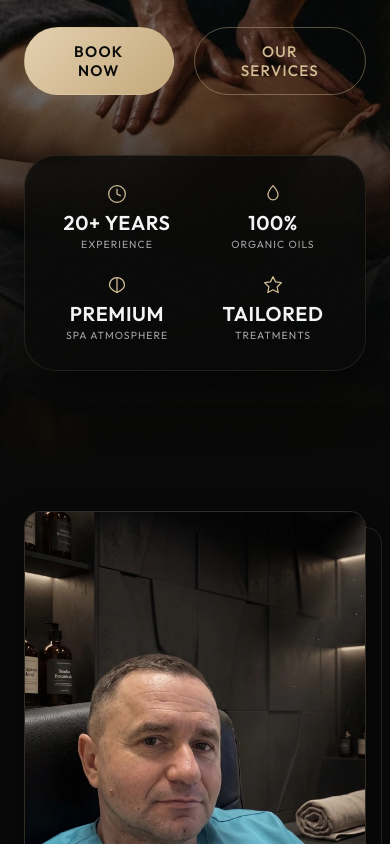
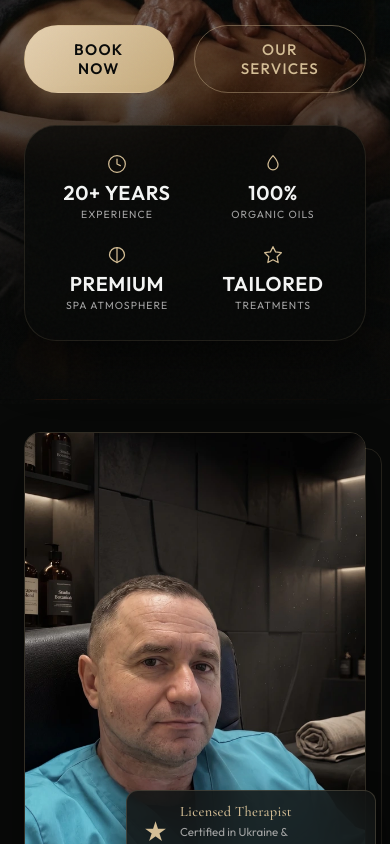
Before and after one commit to echopro-create/andrey-bygg, a Next.js app: page /en in a window 390 px wide. Shown: the part 440-1284 px from the top of the page. Built offline with nearby package versions, Linux system fonts and the light colour scheme; no server answers.

Commit message:
style: optimize vertical spacing and rhythm across sections on home page

```diff
--- a/src/app/globals.css
+++ b/src/app/globals.css
@@ -254,12 +254,12 @@ textarea:focus-visible,
 }
 
 .section-spacing {
-  padding: 60px 0;
+  padding: 48px 0;
 }
 
 @media (max-width: 768px) {
   .section-spacing {
-    padding: 40px 0;
+    padding: 32px 0;
   }
 }
 
@@ -820,7 +820,7 @@ body.mobile-drawer-open .custom-lang-selector {
   flex-direction: column;
   justify-content: center;
   align-items: center;
-  padding: 100px 0 80px;
+  padding: 90px 0 48px;
   position: relative;
   background-image:
     var(--hero-overlay),
@@ -957,13 +957,16 @@ body.mobile-drawer-open .custom-lang-selector {
 
 @media (max-width: 768px) {
   .hero-section {
-    padding: 80px 0 100px;
+    padding: 60px 0 40px;
   }
   .hero-title {
     font-size: 2.5rem;
   }
   .hero-subtitle {
     font-size: 1rem;
+  }
+  .hero-metrics-container {
+    margin-top: 32px;
   }
   .hero-metrics-bar {
     grid-template-columns: repeat(2, 1fr);
@@ -1193,7 +1196,7 @@ body.mobile-drawer-open .custom-lang-selector {
   display: grid;
   grid-template-columns: repeat(3, 1fr);
   gap: 32px;
-  margin-top: 60px;
+  margin-top: 40px;
 }
 
 .advantage-card {
@@ -1292,7 +1295,7 @@ body.mobile-drawer-open .custom-lang-selector {
   display: grid;
   grid-template-columns: repeat(4, 1fr);
   gap: 24px;
-  margin-top: 60px;
+  margin-top: 40px;
 }
 
 .service-card {
@@ -1410,7 +1413,7 @@ body.mobile-drawer-open .custom-lang-selector {
   display: grid;
   grid-template-columns: repeat(3, 1fr);
   gap: 32px;
-  margin-top: 60px;
+  margin-top: 40px;
 }
 
 .review-card {
@@ -1559,7 +1562,8 @@ body.mobile-drawer-open .custom-lang-selector {
   .hero-subtitle { font-size: 1rem; }
   .hero-image-wrapper { order: -1; }
   .certificate-badge { bottom: 15px; right: -10px; }
-  .services-grid { grid-template-columns: 1fr; }
+  .services-grid { grid-template-columns: 1fr; margin-top: 24px; }
+  .advantages-grid, .reviews-grid { margin-top: 24px; }
 }
 
 /* ------------------ Service Detail Page ------------------ */
```
